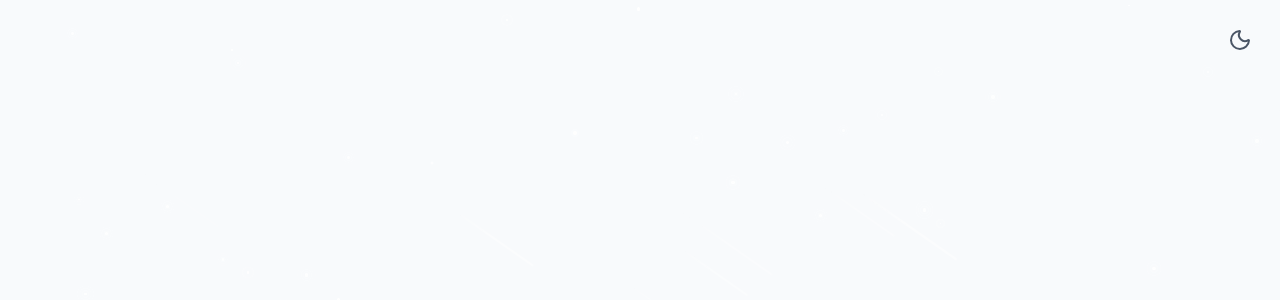
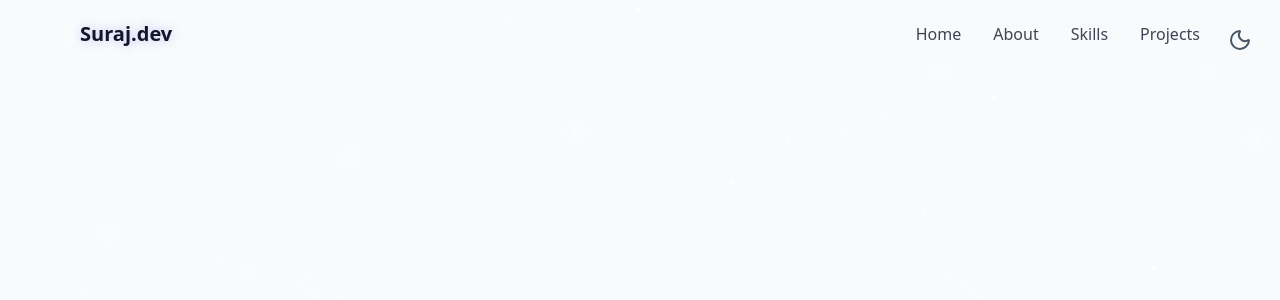
Before and after one commit to Surajnairx/portfolio-react-tailwindcss, a React (Vite) app: page / in a window 1280 px wide. Shown: the top 300 px of the page. Built offline with nearby package versions, Linux system fonts and the light colour scheme.

Commit message:
feat: add navbar with demo links and styling

```diff
--- /dev/null
+++ b/src/components/Navbar.jsx
@@ -0,0 +1,53 @@
+import React, { useEffect, useState } from "react";
+const navItems = [
+  { name: "Home", href: "#home" },
+  { name: "About", href: "#about" },
+  { name: "Skills", href: "#skills" },
+  { name: "Projects", href: "#projects" },
+];
+function Navbar() {
+  const [isScrolled, setIsScrolled] = useState(false);
+  useEffect(() => {
+    const handleScroll = () => {
+      setIsScrolled(window.screenY > 10);
+    };
+
+    window.addEventListener("scroll", handleScroll);
+    return () => window.removeEventListener("scroll", handleScroll);
+  }, []);
+  return (
+    <nav
+      className={`fixed w-full z-40 transition-all duration-300  ${
+        isScrolled
+          ? "py-3 bg-background/80 backdrop-blur-md shadown-xs"
+          : "py-5"
+      }`}
+    >
+      <div className="container flex items-center justify-between">
+        <a href="" className="text-xl font-bold text-primary flex items-center">
+          <span className="relative z-10 ">
+            <span className="text-glow hover:text-glow text-foreground">
+              Suraj.dev {""}
+            </span>
+          </span>
+        </a>
+        {/*Desktop Version*/}
+        <div className="hidden md:flex space-x-8 backdrop-blur-xl">
+          {navItems.map((item, key) => (
+            <a
+              key={key}
+              className="text-foreground/80 hover:text-primary transition-colors duration-300"
+              href={item.href}
+            >
+              {item.name}
+            </a>
+          ))}
+        </div>
+      </div>
+
+      {/*Mobile Version*/}
+    </nav>
+  );
+}
+
+export default Navbar;
--- a/src/index.css
+++ b/src/index.css
@@ -101,6 +101,14 @@
   }
 }
 
+@utility text-glow {
+  @apply relative;
+  text-shadow: 0 0 10px rgba(167, 139, 250, 0.5);
+}
+.hover\:text-glow:hover {
+  text-shadow: 0 0 30px rgba(167, 139, 250, 0.5);
+}
+
 @utility star {
   @apply absolute rounded-full bg-white;
   box-shadow: 0 0 10px 2px rgba(255, 255, 255, 0.4);
@@ -111,3 +119,31 @@
   box-shadow: 0 0 10px 5px rgba(255, 255, 255, 0.3);
   animation: meteor linear infinite;
 }
+
+@utility container {
+  margin-inline: auto;
+  padding-inline: 5rem;
+
+  @media (width >= 640px) {
+    max-width: 640px;
+  }
+  @media (width >= 768px) {
+    max-width: 768px;
+  }
+  @media (width >= 1024px) {
+    max-width: 1024px;
+  }
+  @media (width >= 1280px) {
+    max-width: 1280px;
+  }
+  @media (width >= 1400px) {
+    max-width: 1400px;
+  }
+}
+
+#root {
+  max-width: 100%;
+  margin: 0 auto;
+  padding: 0;
+  text-align: center;
+}
--- a/src/pages/Home.jsx
+++ b/src/pages/Home.jsx
@@ -1,12 +1,14 @@
 import React from "react";
 import ThemeToggle from "../components/ThemeToggle";
 import StarBackground from "../components/StarBackground";
+import Navbar from "../components/Navbar";
 
 function Home() {
   return (
     <div className=" min-h-screen bg-background text-foreground">
       <ThemeToggle />
       <StarBackground />
+      <Navbar />
     </div>
   );
 }
```
